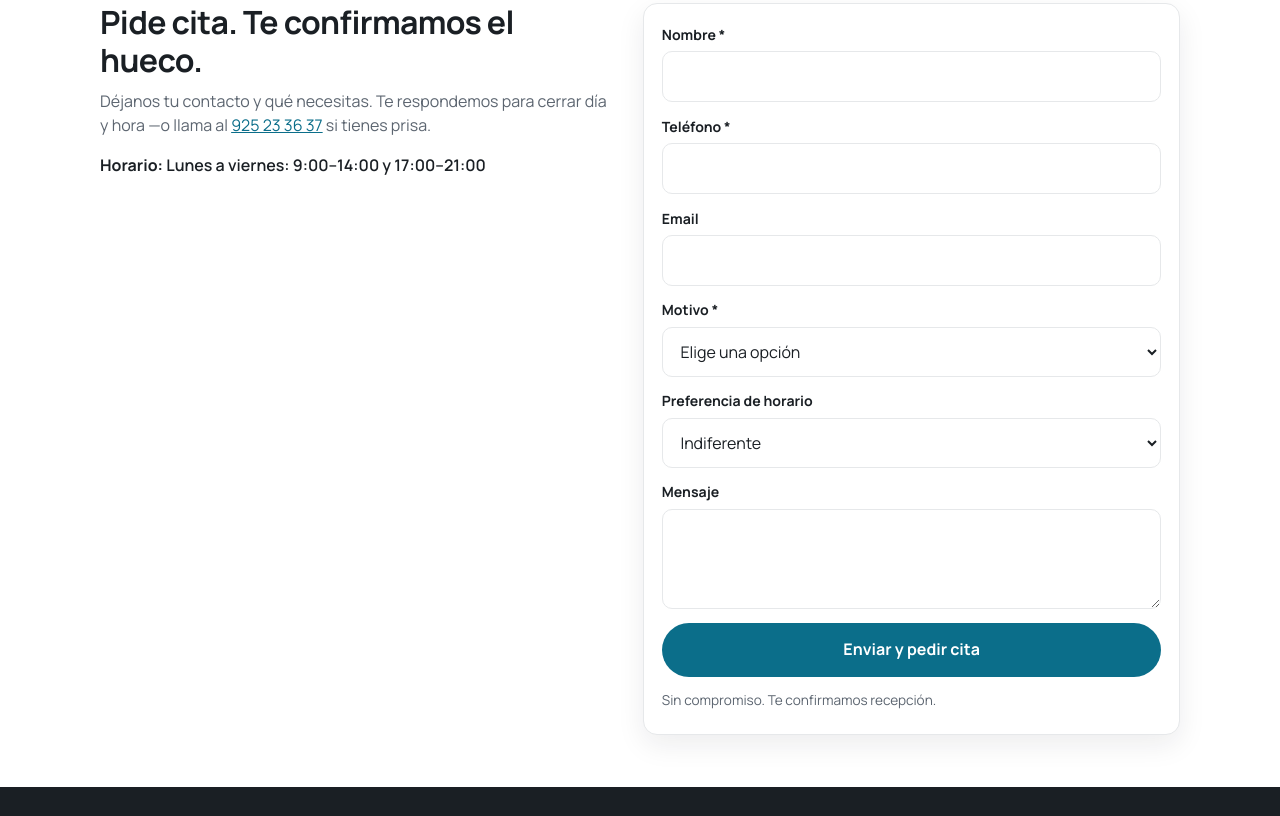
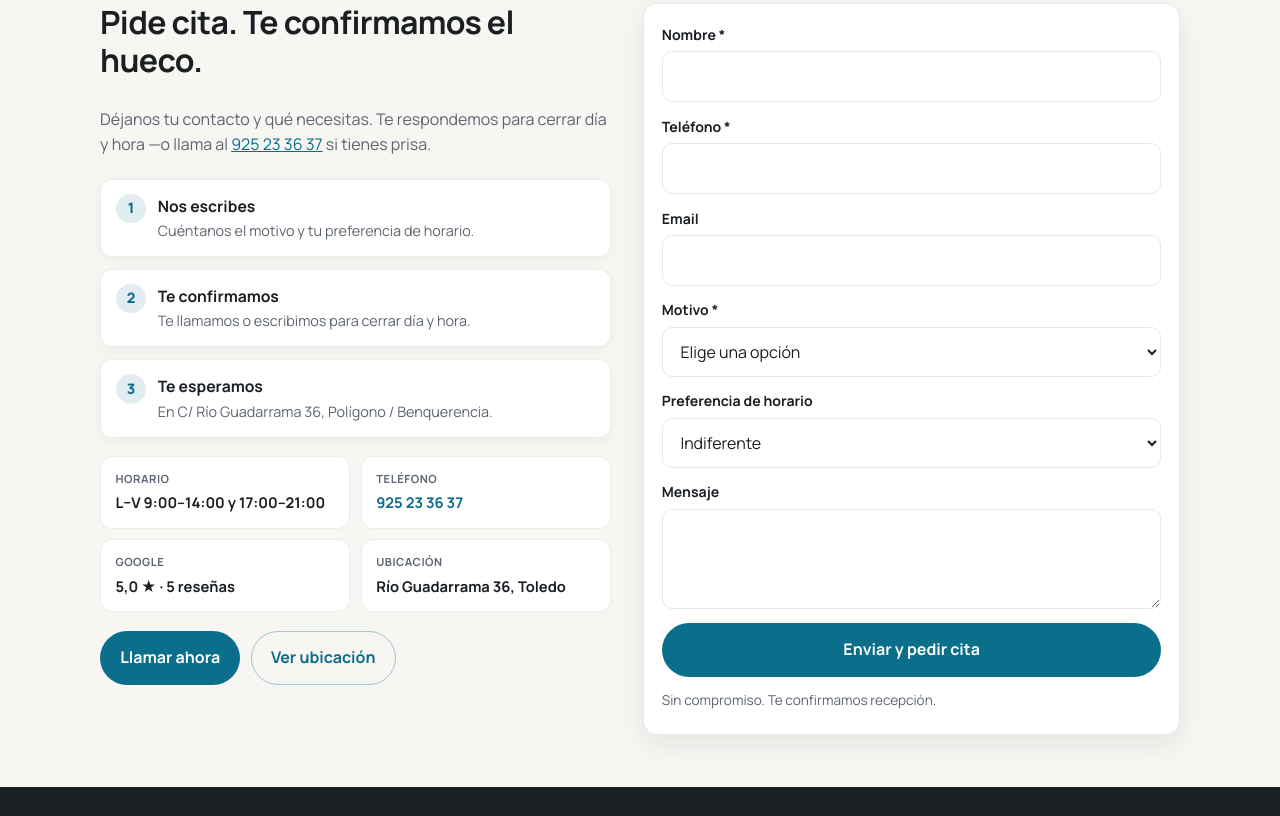
Before and after one commit to ddiez78/clinica-gomez-heras-prototype, a plain HTML site: page index.html in a window 1280 px wide. Shown: the part 2241-3057 px from the top of the page. Drawn offline with Linux system fonts and the light colour scheme.

Commit message:
ux: rellenar columna Pedir cita (pasos, datos y CTAs)

```diff
--- a/css/styles.css
+++ b/css/styles.css
@@ -270,7 +270,7 @@ a { color: var(--teal); }
 .mapa-frame iframe { position: absolute; inset: 0; width: 100%; height: 100%; border: 0; }
 .mapa-meta { margin: 0; padding: 0.85rem 1rem; font-size: 0.92rem; color: var(--gris); font-weight: 600; }
 
-.cita { padding: 2.75rem 0 3.25rem; }
+.cita { padding: 2.75rem 0 3.25rem; background: var(--papel); }
 .cita-layout { display: grid; gap: 1.5rem; }
 .cita-horario { margin-top: 0.9rem !important; color: var(--carbon) !important; font-weight: 600; }
 .cita-form {
@@ -548,3 +548,95 @@ a { color: var(--teal); }
     transition: none;
   }
 }
+
+.cita {
+  padding: 2.75rem 0 3.25rem;
+  background: var(--papel);
+}
+.cita-intro {
+  display: grid;
+  gap: 1.15rem;
+  align-content: start;
+}
+.cita-steps {
+  list-style: none;
+  margin: 0.25rem 0 0;
+  padding: 0;
+  display: grid;
+  gap: 0.75rem;
+}
+.cita-steps li {
+  display: grid;
+  grid-template-columns: auto 1fr;
+  gap: 0.75rem;
+  align-items: start;
+  padding: 0.85rem 0.95rem;
+  border-radius: 12px;
+  background: #fff;
+  border: 1px solid rgba(26, 31, 36, 0.08);
+  box-shadow: 0 4px 14px rgba(26, 31, 36, 0.04);
+}
+.cita-step-num {
+  width: 1.85rem;
+  height: 1.85rem;
+  border-radius: 999px;
+  display: grid;
+  place-items: center;
+  background: rgba(11, 110, 138, 0.12);
+  color: var(--teal);
+  font-weight: 800;
+  font-size: 0.9rem;
+}
+.cita-steps strong {
+  display: block;
+  margin-bottom: 0.15rem;
+  font-size: 0.98rem;
+}
+.cita-steps p {
+  margin: 0;
+  color: var(--gris);
+  font-size: 0.9rem;
+}
+.cita-facts {
+  display: grid;
+  gap: 0.65rem;
+  grid-template-columns: 1fr 1fr;
+}
+.cita-fact {
+  padding: 0.8rem 0.9rem;
+  border-radius: 12px;
+  background: #fff;
+  border: 1px solid rgba(26, 31, 36, 0.08);
+}
+.cita-fact-label {
+  display: block;
+  font-size: 0.7rem;
+  font-weight: 700;
+  letter-spacing: 0.05em;
+  text-transform: uppercase;
+  color: var(--gris);
+  margin-bottom: 0.2rem;
+}
+.cita-fact-value {
+  font-weight: 700;
+  color: var(--carbon);
+  text-decoration: none;
+  font-size: 0.92rem;
+  line-height: 1.3;
+}
+a.cita-fact-value { color: var(--teal); }
+a.cita-fact-value:hover { text-decoration: underline; }
+.cita-side-ctas {
+  display: flex;
+  flex-wrap: wrap;
+  gap: 0.65rem;
+}
+@media (min-width: 720px) {
+  .cita-layout {
+    align-items: stretch;
+  }
+  .cita-intro {
+    position: sticky;
+    top: calc(var(--header-h) + 1rem);
+  }
+}
--- a/index.html
+++ b/index.html
@@ -171,7 +171,54 @@
         <div class="cita-intro">
           <h2 id="cita-title">Pide cita. Te confirmamos el hueco.</h2>
           <p>Déjanos tu contacto y qué necesitas. Te respondemos para cerrar día y hora —o llama al <a href="tel:+34925233637">925 23 36 37</a> si tienes prisa.</p>
-          <p class="cita-horario"><strong>Horario:</strong> Lunes a viernes: 9:00–14:00 y 17:00–21:00</p>
+
+          <ul class="cita-steps" aria-label="Cómo funciona">
+            <li>
+              <span class="cita-step-num">1</span>
+              <div>
+                <strong>Nos escribes</strong>
+                <p>Cuéntanos el motivo y tu preferencia de horario.</p>
+              </div>
+            </li>
+            <li>
+              <span class="cita-step-num">2</span>
+              <div>
+                <strong>Te confirmamos</strong>
+                <p>Te llamamos o escribimos para cerrar día y hora.</p>
+              </div>
+            </li>
+            <li>
+              <span class="cita-step-num">3</span>
+              <div>
+                <strong>Te esperamos</strong>
+                <p>En C/ Río Guadarrama 36, Polígono / Benquerencia.</p>
+              </div>
+            </li>
+          </ul>
+
+          <div class="cita-facts">
+            <div class="cita-fact">
+              <span class="cita-fact-label">Horario</span>
+              <span class="cita-fact-value">L–V 9:00–14:00 y 17:00–21:00</span>
+            </div>
+            <div class="cita-fact">
+              <span class="cita-fact-label">Teléfono</span>
+              <a class="cita-fact-value" href="tel:+34925233637">925 23 36 37</a>
+            </div>
+            <div class="cita-fact">
+              <span class="cita-fact-label">Google</span>
+              <span class="cita-fact-value">5,0 ★ · 5 reseñas</span>
+            </div>
+            <div class="cita-fact">
+              <span class="cita-fact-label">Ubicación</span>
+              <span class="cita-fact-value">Río Guadarrama 36, Toledo</span>
+            </div>
+          </div>
+
+          <div class="cita-side-ctas">
+            <a class="btn btn-primary" href="tel:+34925233637">Llamar ahora</a>
+            <a class="btn btn-secondary" href="#ubicacion">Ver ubicación</a>
+          </div>
         </div>
         <form class="cita-form" id="form-cita" novalidate>
           <p class="form-status" id="form-status" role="status" aria-live="polite" hidden></p>
```
